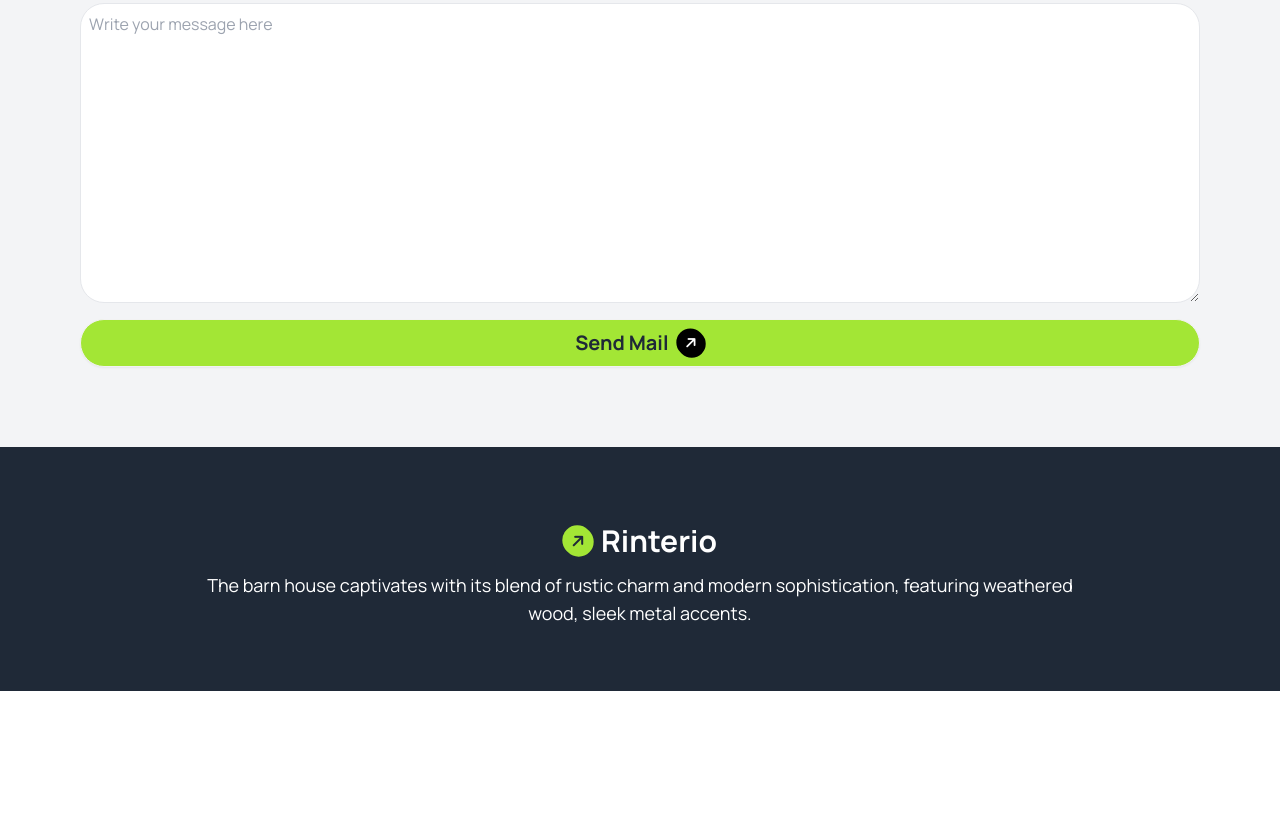
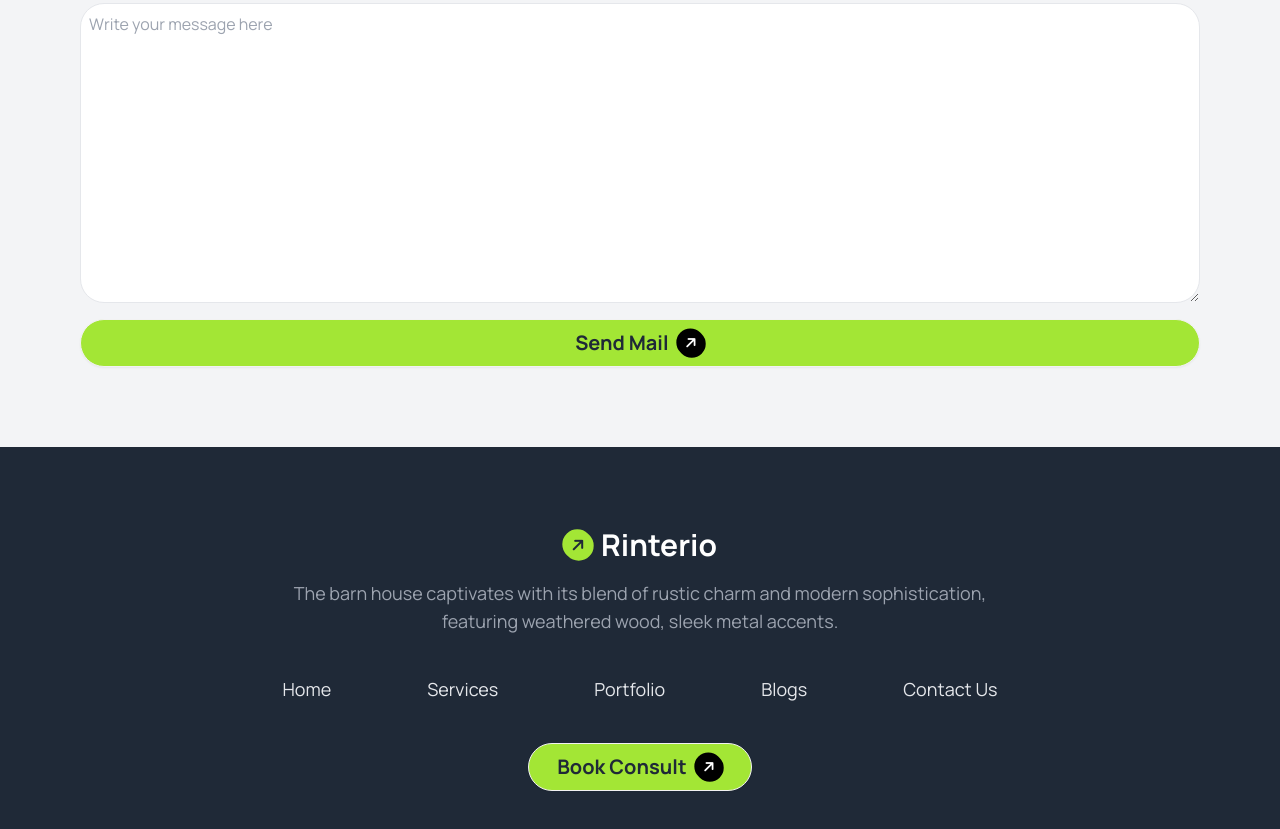
Before and after one commit to designersalim/assignment-03, a plain HTML site: page index.html in a window 1280 px wide. Shown: the part 3532-4361 px from the top of the page. Before the commit the page ends 4223 px from the top, so only its background shows below. Drawn offline with nearby package versions, Linux system fonts and the light colour scheme.

Commit message:
complete without extra own part

```diff
--- a/index.html
+++ b/index.html
@@ -115,12 +115,14 @@
         <!-- Banner Section Start -->
         <section class="mx-4 my-10 m-auto">
             <img class="justify-center m-auto" src="assets/banner.png" alt="">
-            <h1 class="font-black text-3xl md:text-4xl lg:text-7xl text-center my-8" style="-webkit-text-stroke: 1px;">A barn house
+            <h1 class="font-black text-3xl md:text-4xl lg:text-7xl text-center my-8" style="-webkit-text-stroke: 1px;">A
+                barn house
                 of this design has a striking
                 appearance
             </h1>
             <p class="text-lg m-auto text-center my-8 max-w-5xl">The barn house captivates with its blend of
-                rustic charm and modern sophistication, featuring weathered wood, sleek metal accents, and large windows that flood the space with natural light.</p>
+                rustic charm and modern sophistication, featuring weathered wood, sleek metal accents, and large windows
+                that flood the space with natural light.</p>
             <a class="btn bg-lime-200 flex max-w-80 rounded-full m-auto">
                 <h3 class="text-xl font-bold">View Details</h3>
                 <i class="fa-solid fa-arrow-right bg-lime-400 rounded-full p-2 -rotate-45"></i>
@@ -160,7 +162,8 @@
                                     </div>
                                     <div class="ml-2">
                                         <h3 class="font-bold text-lg lg:text-xl">Commercial</h3>
-                                        <p class="text-lg">The barn house captivates with its blend of rustic charm and modern.</p>
+                                        <p class="text-lg">The barn house captivates with its blend of rustic charm and
+                                            modern.</p>
                                     </div>
                                 </div>
                             </div>
@@ -171,7 +174,8 @@
                                     </div>
                                     <div class="ml-2">
                                         <h3 class="font-bold text-lg lg:text-xl">Residential</h3>
-                                        <p class="text-lg">The barn house captivates with its blend of rustic charm and modern.</p>
+                                        <p class="text-lg">The barn house captivates with its blend of rustic charm and
+                                            modern.</p>
                                     </div>
                                 </div>
                             </div>
@@ -192,7 +196,8 @@
                     <i class="fa-solid fa-arrow-right"></i>
                     <h3 class="font-bold text-lg">How we works</h3>
                 </div>
-                <h1 class="text-2xl md:text-4xl lg:text-5xl font-black text-center my-5" style="-webkit-text-stroke: 1px;">Our Works
+                <h1 class="text-2xl md:text-4xl lg:text-5xl font-black text-center my-5"
+                    style="-webkit-text-stroke: 1px;">Our Works
                     Process</h1>
                 <p class="text-center text-lg max-w-4xl my-3 m-auto">The barn house captivates with its
                     blend of rustic charm and modern sophistication, featuring weathered wood, sleek metal accents.</p>
@@ -228,7 +233,8 @@
                     <i class="fa-solid fa-arrow-right"></i>
                     <h3 class="font-bold text-lg">Explore our Latest works</h3>
                 </div>
-                <h1 class="text-2xl md:text-4xl lg:text-5xl text-center font-bold my-5" style="-webkit-text-stroke: 1px;">Our Latest Portfolio
+                <h1 class="text-2xl md:text-4xl lg:text-5xl text-center font-bold my-5"
+                    style="-webkit-text-stroke: 1px;">Our Latest Portfolio
                 </h1>
                 <p class="text-center text-lg max-w-4xl my-5 m-auto">The barn house captivates with its blend of rustic
                     charm and modern sophistication, featuring weathered wood, sleek metal accents.</p>
@@ -284,13 +290,14 @@
         </section>
         <!-- Portfolio Section End -->
         <!-- Discuss Section Start -->
-        <section class="bg-gray-100 py-16">
+        <section class="bg-gray-100 py-16 px-4">
             <div class="w-auto md:max-w-5xl lg:max-w-6xl m-auto">
                 <div class="btn bg-lime-100 flex gap-2 max-w-64 items-center justify-center rounded-full m-auto">
                     <i class="fa-solid fa-arrow-right"></i>
                     <h3 class="font-bold text-lg">Let’s Connect</h3>
                 </div>
-                <h1 class="my-3 text-2xl md:text-4xl lg:text-5xl text-center font-bold p-4" style="-webkit-text-stroke: 1px;">Let’s Discuss Next Project</h1>
+                <h1 class="my-3 text-2xl md:text-4xl lg:text-5xl text-center font-bold p-4"
+                    style="-webkit-text-stroke: 1px;">Let’s Discuss Next Project</h1>
                 <p class="my-3 text-lg text-center max-w-4xl m-auto p-4">The barn house captivates with its blend of
                     rustic charm and modern sophistication, featuring weathered wood, sleek metal accents.</p>
                 <div class="grid grid-cols-1 md:grid-cols-2 gap-4 p-4">
@@ -320,15 +327,32 @@
         <!-- Discuss Section End -->
         <!-- Footer Section Start -->
         <section class="bg-gray-800 py-16">
-            <div class="flex file:items-center justify-center py-3">
+            <div class="max-w-5xl m-auto">
+                <div class="flex file:items-center justify-center py-4">
                     <div class="flex gap-2 items-center justify-center">
                         <i
                             class="fa-solid fa-arrow-right font-bold -rotate-45 bg-lime-400 items-center justify-center rounded-full p-2"></i>
                         <a class="text-2xl md:text-3xl text-white font-bold">Rinterio</a>
                     </div>
                 </div>
-            <p class=" text-white text-lg text-center max-w-4xl m-auto">The barn house captivates with its blend of
-                rustic charm and modern sophistication, featuring weathered wood, sleek metal accents.</p>
+                <p class=" text-gray-400 text-lg text-center max-w-3xl m-auto">The barn house captivates with its blend of rustic charm and modern sophistication, featuring weathered wood, sleek metal accents.</p>
+
+                <div class="">
+                    <ul class="text-gray-200 flex flex-col md:flex-row gap-x-24 text-center justify-center m-auto gap-6 py-10 px-5">
+                        <li><a class="text-lg">Home</a></li>
+                        <li><a class="text-lg">Services</a></li>
+                        <li><a class="text-lg">Portfolio</a></li>
+                        <li><a class="text-lg">Blogs</a></li>
+                        <li><a class="text-lg">Contact Us</a></li>
+                    </ul>
+                </div>
+                <div class="">
+                    <a class="btn bg-lime-400 max-w-56 rounded-full justify-center m-auto flex px-4 py-2">
+                        <h3 class="md:text-md lg:text-xl font-bold">Book Consult</h3>
+                        <i class="fa-solid fa-arrow-right bg-black text-white rounded-full p-2 -rotate-45"></i>
+                    </a>
+                </div>
+            </div>
         </section>
 
     </main>
```
Lines whose indentation alone changed are shown as unchanged.
